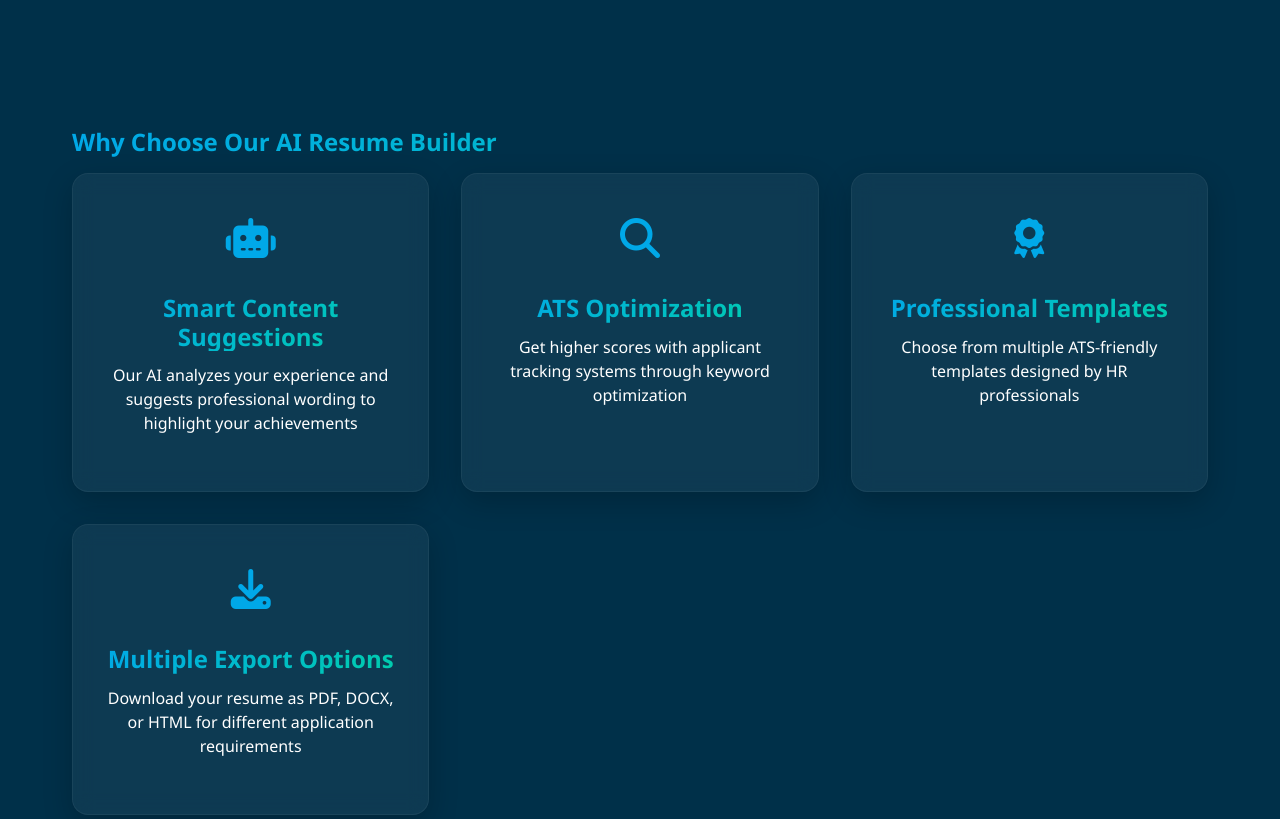
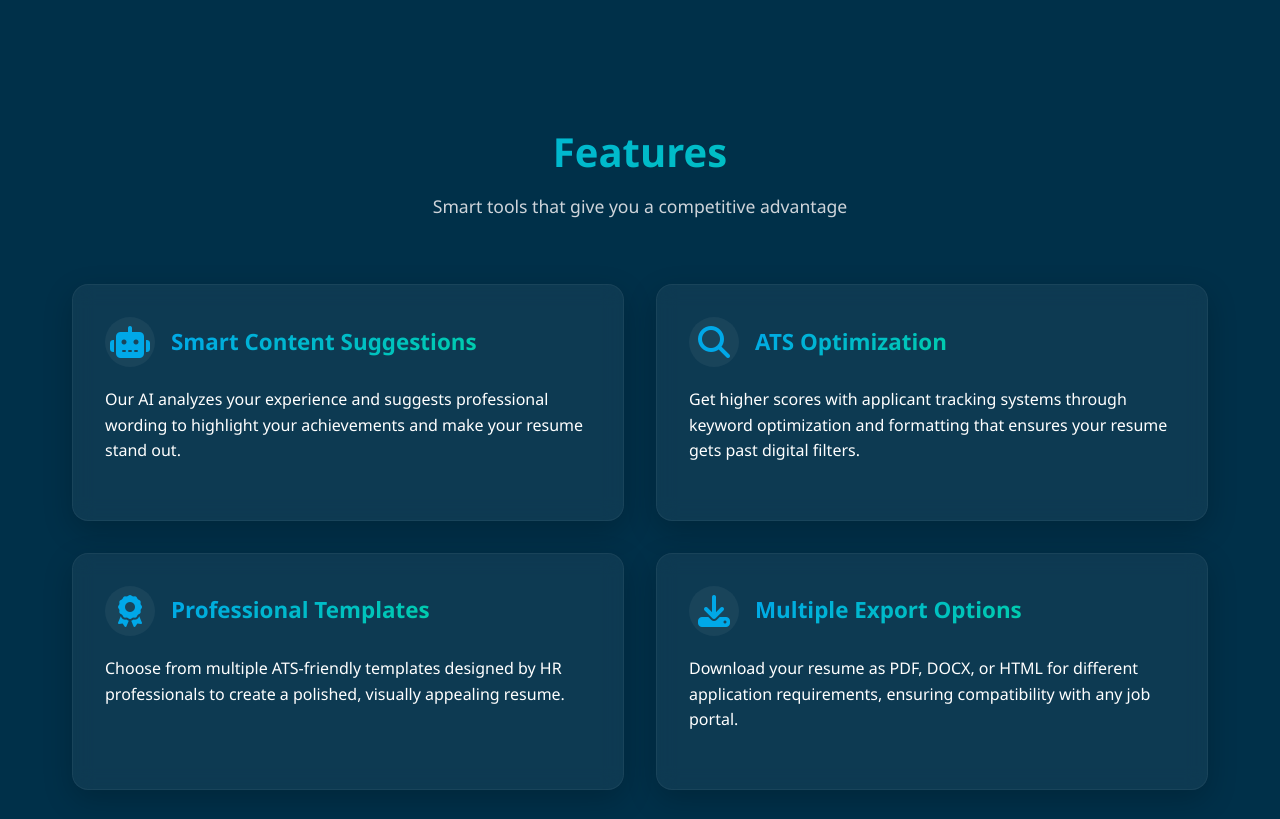
Before and after one commit to S0uf12n8/CVBuilder, a plain HTML site: page index.html in a window 1280 px wide. Shown: the part 1040-1859 px from the top of the page. Drawn offline with Linux system fonts and the light colour scheme.

Commit message:
features edited

```diff
--- a/index.html
+++ b/index.html
@@ -86,51 +86,60 @@
     <section id="features" class="zoom-section">
         <div class="features-bg-overlay"></div>
         <div class="section-container">
-            <h2 class="section-title">Why Choose Our AI Resume Builder</h2>
+            <h2 class="section-title">Features</h2>
+            <p class="features-subtitle">Smart tools that give you a competitive advantage</p>
 
-
-            <div class="features-container">
+            <div class="features-grid">
                 <div class="feature-card">
+                    <div class="feature-header">
                         <div class="feature-icon">
                             <i class="fas fa-robot"></i>
                         </div>
+                        <h3 class="feature-name">Smart Content Suggestions</h3>
+                    </div>
                     <div class="feature-content">
-                        <div class="feature-name">Smart Content Suggestions</div>
-                        <div class="feature-description">Our AI analyzes your experience and suggests professional wording to highlight your achievements</div>
+                        <p class="feature-description">Our AI analyzes your experience and suggests professional wording to highlight your achievements and make your resume stand out.</p>
+                    </div>
 
-                    </div>
                 </div>
 
                 <div class="feature-card">
+                    <div class="feature-header">
                         <div class="feature-icon">
                             <i class="fas fa-search"></i>
                         </div>
+                        <h3 class="feature-name">ATS Optimization</h3>
+                    </div>
                     <div class="feature-content">
-                        <div class="feature-name">ATS Optimization</div>
-                        <div class="feature-description">Get higher scores with applicant tracking systems through keyword optimization</div>
+                        <p class="feature-description">Get higher scores with applicant tracking systems through keyword optimization and formatting that ensures your resume gets past digital filters.</p>
+                    </div>
 
-                    </div>
                 </div>
 
                 <div class="feature-card">
+                    <div class="feature-header">
                         <div class="feature-icon">
                             <i class="fas fa-award"></i>
                         </div>
+                        <h3 class="feature-name">Professional Templates</h3>
+                    </div>
                     <div class="feature-content">
-                        <div class="feature-name">Professional Templates</div>
-                        <div class="feature-description">Choose from multiple ATS-friendly templates designed by HR professionals</div>
+                        <p class="feature-description">Choose from multiple ATS-friendly templates designed by HR professionals to create a polished, visually appealing resume.</p>
                     </div>
+
                 </div>
 
                 <div class="feature-card">
+                    <div class="feature-header">
                         <div class="feature-icon">
                             <i class="fas fa-download"></i>
                         </div>
+                        <h3 class="feature-name">Multiple Export Options</h3>
+                    </div>
                     <div class="feature-content">
-                        <div class="feature-name">Multiple Export Options</div>
-                        <div class="feature-description">Download your resume as PDF, DOCX, or HTML for different application requirements</div>
+                        <p class="feature-description">Download your resume as PDF, DOCX, or HTML for different application requirements, ensuring compatibility with any job portal.</p>
+                    </div>
 
-                    </div>
                 </div>
             </div>
 
--- a/styles.css
+++ b/styles.css
@@ -620,6 +620,7 @@ nav ul li a.active {
 }
 /* Features section */
 /* Features Section - Redesigned to match Stats/Services sections */
+/* Features Section - Improved Layout to match Services */
 #features {
     background-color: #003049;
     color: white;
@@ -633,7 +634,6 @@ nav ul li a.active {
     left: 0;
     width: 100%;
     height: 100%;
-   * /* background-image: url('https://images.unsplash.com/photo-1499750310107-5fef28a66643?crop=entropy&cs=tinysrgb&fit=max&fm=jpg&ixid=M3wxMjA3fDB8MXxzZWFyY2h8NHx8Y29tcHV0ZXJ8ZW58MHx8fHwxNjkyMDUwNzM3fDA&ixlib=rb-4.0.3&q=80&w=1200'); */
     background-size: cover;
     background-position: center;
     opacity: 0.1;
@@ -649,13 +649,14 @@ nav ul li a.active {
 }
 
 #features .section-title {
+    text-align: center;
+    font-size: 2.5rem;
+    margin-bottom: 1rem;
     color: white;
     background: linear-gradient(135deg, #00a8e8, #00cdac);
     -webkit-background-clip: text;
     -webkit-text-fill-color: transparent;
     background-clip: text;
-    text-fill-color: transparent;
-    margin-bottom: 1rem;
 }
 
 .features-subtitle {
@@ -665,10 +666,12 @@ nav ul li a.active {
     margin-bottom: 4rem;
 }
 
-.features-container {
+/* New grid layout for more even appearance */
+.features-grid {
     display: grid;
-    grid-template-columns: repeat(auto-fit, minmax(280px, 1fr));
+    grid-template-columns: repeat(2, 1fr);
     gap: 2rem;
+    margin-bottom: 3rem;
 }
 
 .feature-card {
@@ -682,6 +685,8 @@ nav ul li a.active {
     transition: transform 0.3s ease, box-shadow 0.3s ease;
     border: 1px solid rgba(255, 255, 255, 0.05);
     height: 100%;
+    position: relative;
+    overflow: hidden;
 }
 
 .feature-card:hover {
@@ -689,40 +694,48 @@ nav ul li a.active {
     box-shadow: 0 15px 35px rgba(0, 0, 0, 0.3);
 }
 
+/* Improved feature card layout */
+.feature-header {
+    display: flex;
+    align-items: center;
+    gap: 1rem;
+    margin-bottom: 1.25rem;
+}
+
 .feature-icon {
-    font-size: 2.5rem;
+    font-size: 2rem;
     color: #00a8e8;
-    margin-bottom: 1.5rem;
-    text-align: center;
-}
-
-.feature-content {
-    text-align: center;
-    flex: 1;
-    display: flex;
-    flex-direction: column;
+    width: 50px;
+    height: 50px;
+    display: flex;
+    align-items: center;
+    justify-content: center;
+    background: rgba(255, 255, 255, 0.05);
+    border-radius: 50%;
 }
 
 .feature-name {
-    font-size: 1.5rem;
+    font-size: 1.4rem;
     font-weight: 700;
     background: linear-gradient(135deg, #00a8e8, #00cdac);
     -webkit-background-clip: text;
     -webkit-text-fill-color: transparent;
     background-clip: text;
-    text-fill-color: transparent;
-    margin-bottom: 0.75rem;
-    line-height: 1.2;
+    margin: 0;
+}
+
+.feature-content {
+    flex: 1;
 }
 
 .feature-description {
     font-size: 1rem;
+    line-height: 1.6;
     color: white;
     margin-bottom: 1.5rem;
-    line-height: 1.5;
-    flex-grow: 1;
-}
-
+}
+
+/* Accent bar at bottom of card */
 .feature-accent {
     width: 100%;
     height: 6px;
@@ -737,10 +750,27 @@ nav ul li a.active {
     background: linear-gradient(to right, #00a8e8, #00cdac);
     border-radius: 3px;
     width: 0;
-    transition: none;
-    animation: none;
-}
-
+    transition: width 2s ease-in-out;
+}
+
+/* Each card gets a different width accent fill */
+.feature-card:nth-child(1) .feature-accent-fill {
+    width: 95%;
+}
+
+.feature-card:nth-child(2) .feature-accent-fill {
+    width: 80%;
+}
+
+.feature-card:nth-child(3) .feature-accent-fill {
+    width: 85%;
+}
+
+.feature-card:nth-child(4) .feature-accent-fill {
+    width: 90%;
+}
+
+/* CTA section */
 .features-cta {
     margin-top: 3rem;
     text-align: center;
@@ -769,25 +799,11 @@ nav ul li a.active {
     box-shadow: 0 8px 20px rgba(0, 168, 232, 0.5);
 }
 
-/* Animation for feature accent bars */
-.features-container.stagger-in.active .feature-card:nth-child(1) .feature-accent-fill {
-    width: 95%;
-    transition-delay: 0.5s;
-}
-
-.features-container.stagger-in.active .feature-card:nth-child(2) .feature-accent-fill {
-    width: 80%;
-    transition-delay: 0.7s;
-}
-
-.features-container.stagger-in.active .feature-card:nth-child(3) .feature-accent-fill {
-    width: 85%;
-    transition-delay: 0.9s;
-}
-
-.features-container.stagger-in.active .feature-card:nth-child(4) .feature-accent-fill {
-    width: 90%;
-    transition-delay: 1.1s;
+/* Responsive design */
+@media (max-width: 992px) {
+    .features-grid {
+        grid-template-columns: 1fr;
+    }
 }
 
 /* Services section */
```
Lines whose indentation alone changed are shown as unchanged.
